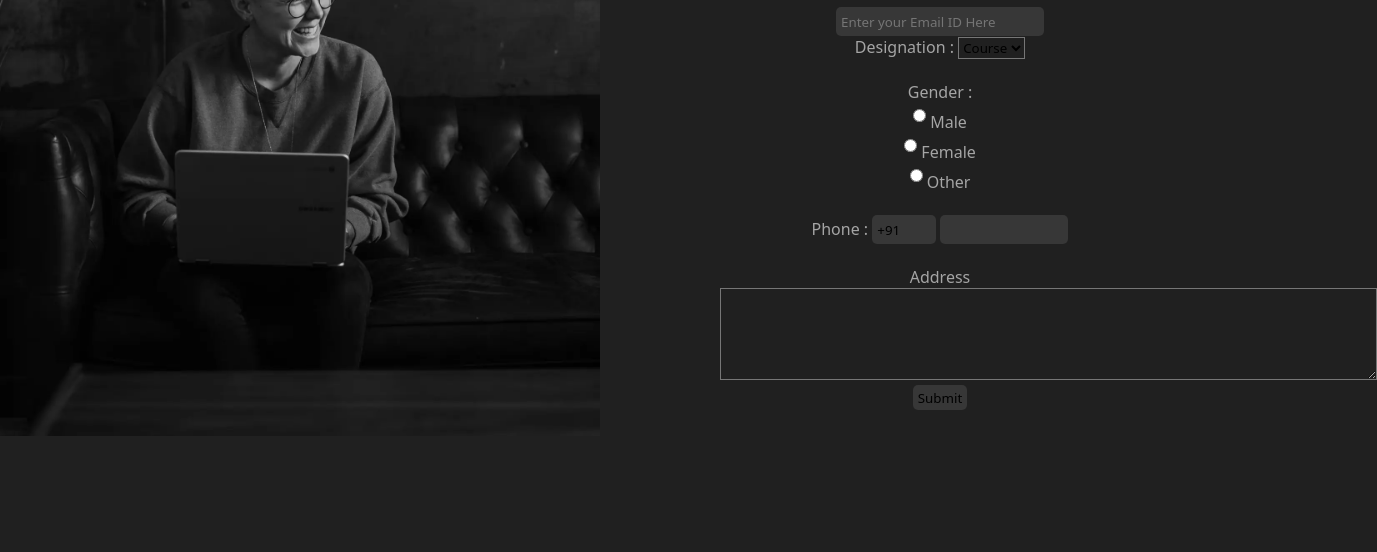
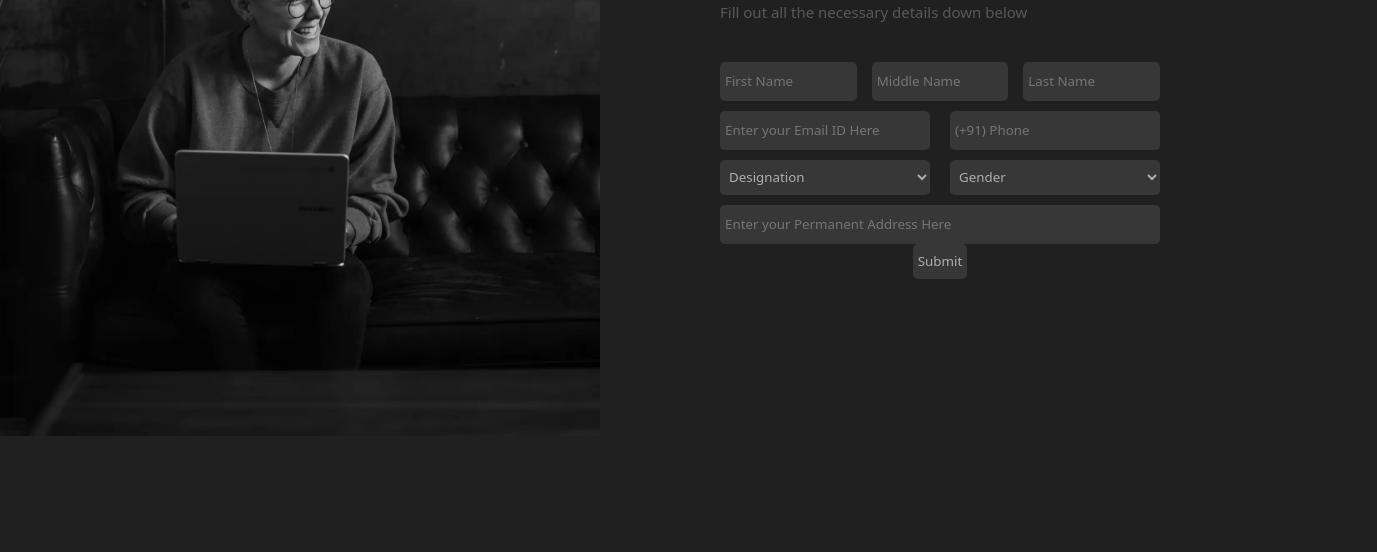
Before and after one commit to shravan-02/EasyRegister, a plain HTML site: page index.html in a window 1280 px wide. Shown: the part 248-800 px from the top of the page, 1377 px wide, since content can reach past the window. Drawn offline with Linux system fonts and the light colour scheme.

Commit message:
Add. Form fields + css

```diff
--- a/index.html
+++ b/index.html
@@ -24,41 +24,76 @@
         </header>
         <form>
           <div class="name-row">
-            <input class="name-input-field" type="text" name="firstname" size="15" placeholder="First Name" required autocomplete="off"/>
-            <input class="name-input-field" type="text" name="middlename" size="15" placeholder="Middle Name" autocomplete="off"/>
-            <input class="name-input-field" type="text" name="lastname" size="15" placeholder="Last Name" required autocomplete="off"/>
-        </div>
-        <input type="email" id="email" name="email" placeholder="Enter your Email ID Here"/> <br />
-        <label> Designation : </label>
-        <select>
-            <option value="Course">Course</option>
-            <option value="BCA">BCA</option>
-            <option value="BBA">BBA</option>
-            <option value="B.Tech">B.Tech</option>
-            <option value="MBA">MBA</option>
-            <option value="MCA">MCA</option>
-            <option value="M.Tech">M.Tech</option>
-        </select>
-
-          <br />
-          <br />
-          <label> Gender : </label><br />
-          <input type="radio" name="male" /> Male <br />
-          <input type="radio" name="female" /> Female <br />
-          <input type="radio" name="other" /> Other
-          <br />
-          <br />
-
-          <label> Phone : </label>
-          <input type="text" name="country code" value="+91" size="2" />
-          <input type="text" name="phone" size="10" /> <br />
-          <br />
-          Address
-          <br />
-          <textarea cols="80" rows="5" value="address"> </textarea>
-
-
-          <input type="button" value="Submit" />
+            <input
+              class="name-input-field"
+              type="text"
+              name="firstname"
+              size="15"
+              placeholder="First Name"
+              required
+              autocomplete="off"
+            />
+            <input
+              class="name-input-field"
+              type="text"
+              name="middlename"
+              size="15"
+              placeholder="Middle Name"
+              autocomplete="off"
+            />
+            <input
+              class="name-input-field"
+              type="text"
+              name="lastname"
+              size="15"
+              placeholder="Last Name"
+              required
+              autocomplete="off"
+            />
+          </div>
+          <div class="email-phone-row">
+            <input
+              class="email-input-field"
+              type="email"
+              id="email"
+              name="email"
+              placeholder="Enter your Email ID Here"
+              autocomplete="off"
+              required
+            />
+            <input
+              class="email-input-field"
+              type="number"
+              id="phoneNo"
+              placeholder="(+91) Phone"
+              autocomplete="off"
+              required
+            />
+          </div>
+          <div class="desig-gender-row">
+            <select>
+              <option value="Designation">Designation</option>
+              <option value="BCA">UX - Engineer</option>
+              <option value="BBA">Strategic Ops</option>
+              <option value="B.Tech">Finance</option>
+              <option value="MBA">Marketing</option>
+            </select>
+            <select>
+              <option value="Gender">Gender</option>
+              <option value="Female">Female</option>
+              <option value="Male">Male</option>
+              <option value="Others">Others</option>
+            </select>
+          </div>
+          <div class="address-row">
+            <input
+              class="address-input-field"
+              type="text"
+              name="address"
+              placeholder="Enter your Permanent Address Here"
+            />
+          </div>
+          <input class="submit-btn" type="button" value="Submit" />
         </form>
       </div>
     </section>
--- a/styles.css
+++ b/styles.css
@@ -8,6 +8,7 @@
 
 body {
   display: flex;
+  overflow-y: hidden
 }
 .left-image {
   max-width: 50%;
@@ -50,27 +51,76 @@ header {
   opacity: 0.8;
 }
 
-input {
+input, select, option {
   border: none;
-  height: 25px;
+  height: 35px;
   border-radius: 5px;
   background: hsla(0, 0%, 100%, 0.1);
   padding: 2px 5px;
+  color: #ffffff98;
 }
 
 .name-row {
   display: flex;
   flex-wrap: wrap;
   width: 100%;
-  justify-content: left;
+  justify-content: space-between;
   margin: 10px 0;
 }
 
 .name-input-field {
-  width: auto;
-  margin: 0 5px;
+  width: calc(100%/3 - 20px);
+  min-width: 100px;
+  flex-wrap: wrap;
+  /* margin: 0 5px; */
   color: #ffffff98;
 }
 .name-input-field:active {
   border: 1px solid red;
 }
+.email-phone-row {
+  text-align: left;
+  display: flex;
+  flex-wrap: wrap;
+  justify-content: space-between;
+  width: 100%;
+}
+
+.email-input-field {
+  width: calc(100% / 2 - 20px);
+  min-width: 100px;
+  flex-wrap: wrap;
+}
+.desig-gender-row {
+    display: flex;
+    justify-content: left;
+    gap: 20px;
+    margin-top: 10px;
+    color: #ffffff98;
+}
+
+.desig-gender-row select {
+    border: none;
+    background: hsla(0, 0%, 100%, 0.1);
+    border-radius: 5px;
+    height: 35px;
+    width: calc(100%/2);
+    color: #ffffff98;
+    min-width: 100px;
+    flex-wrap: wrap;
+}
+.desig-gender-row option {
+    border: none;
+    color: #ffffff98;
+}
+.address-row {
+    display: flex;
+    flex-wrap: wrap;
+    margin-top: 10px;
+    min-width: 100px;
+    flex-wrap: wrap;
+}
+.address-input-field {
+    width: calc(100%);
+
+}
```
Also changed, not shown: 2 other files.
